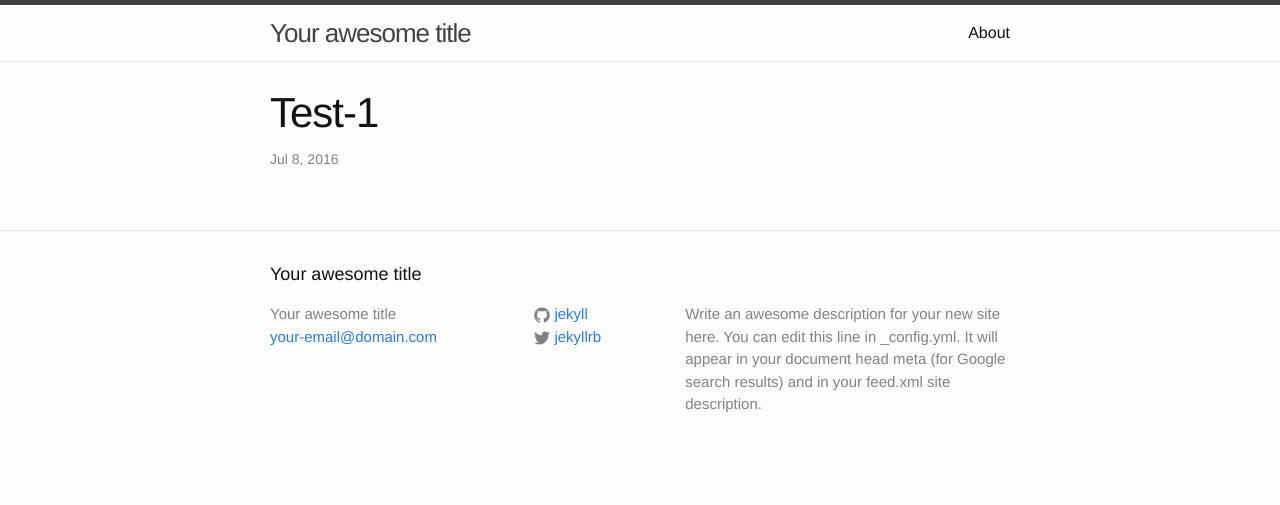
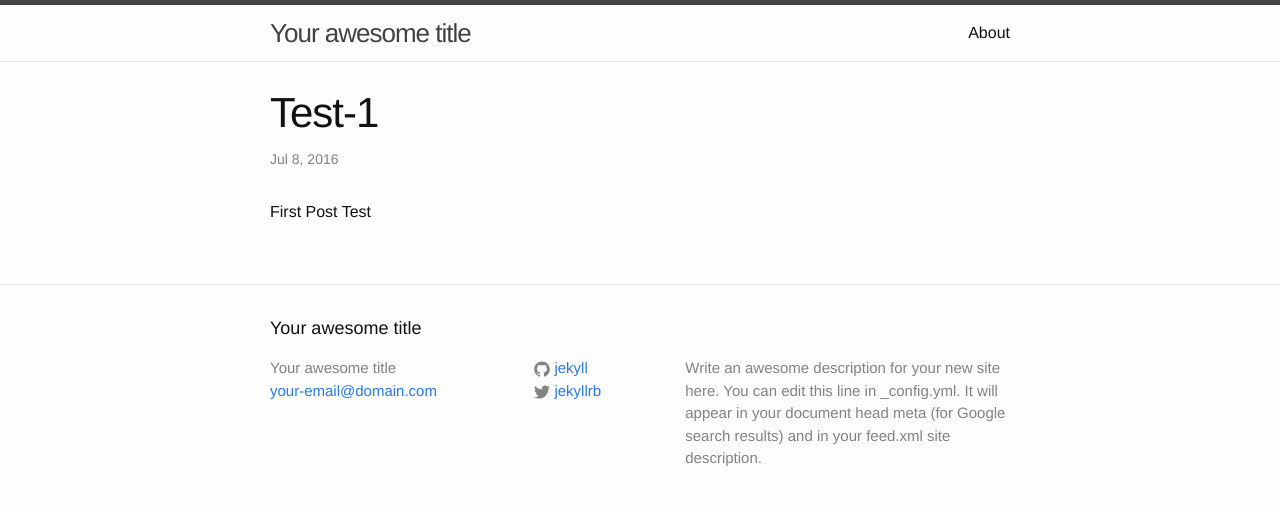
Before and after one commit to benchudyk/benchudyk.github.io, a Jekyll site: the page built from _posts/2016-07-08-test-1.md, in a window 1280 px wide. Shown: the top 505 px of the page. Built offline with Jekyll 4.4.1, drawn with Linux system fonts in a browser that asks for light colours.

Commit message:
Update from Forestry.io - _posts/2016-07-08-test-1.md

```diff
--- a/_posts/2016-07-08-test-1.md
+++ b/_posts/2016-07-08-test-1.md
@@ -1,6 +1,7 @@
 ---
 title: Test-1
-date: '2016-07-08 16:34:49'
+date: '2016-07-08 16:34:00'
 layout: post
 draft: true
 ---
+First Post Test
```
